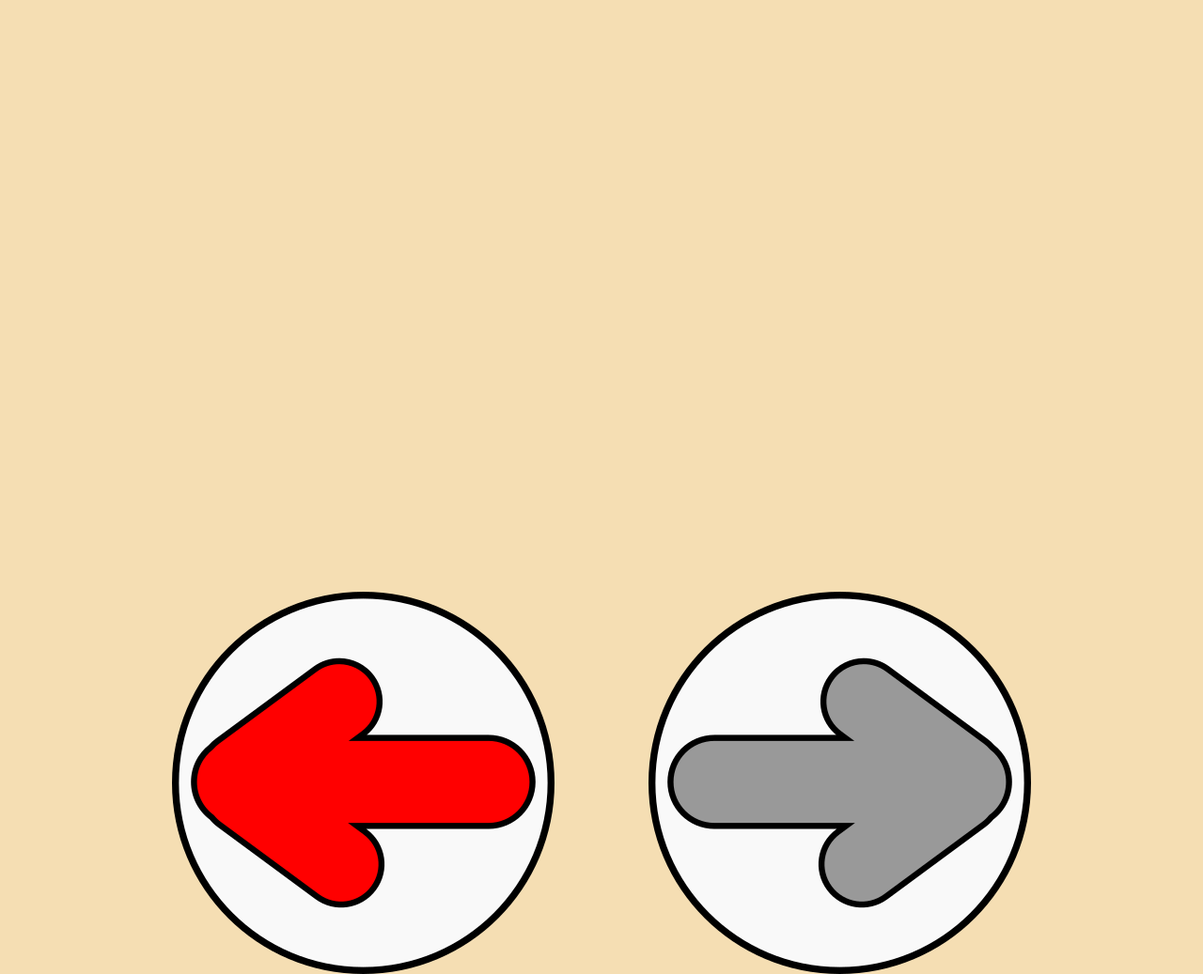
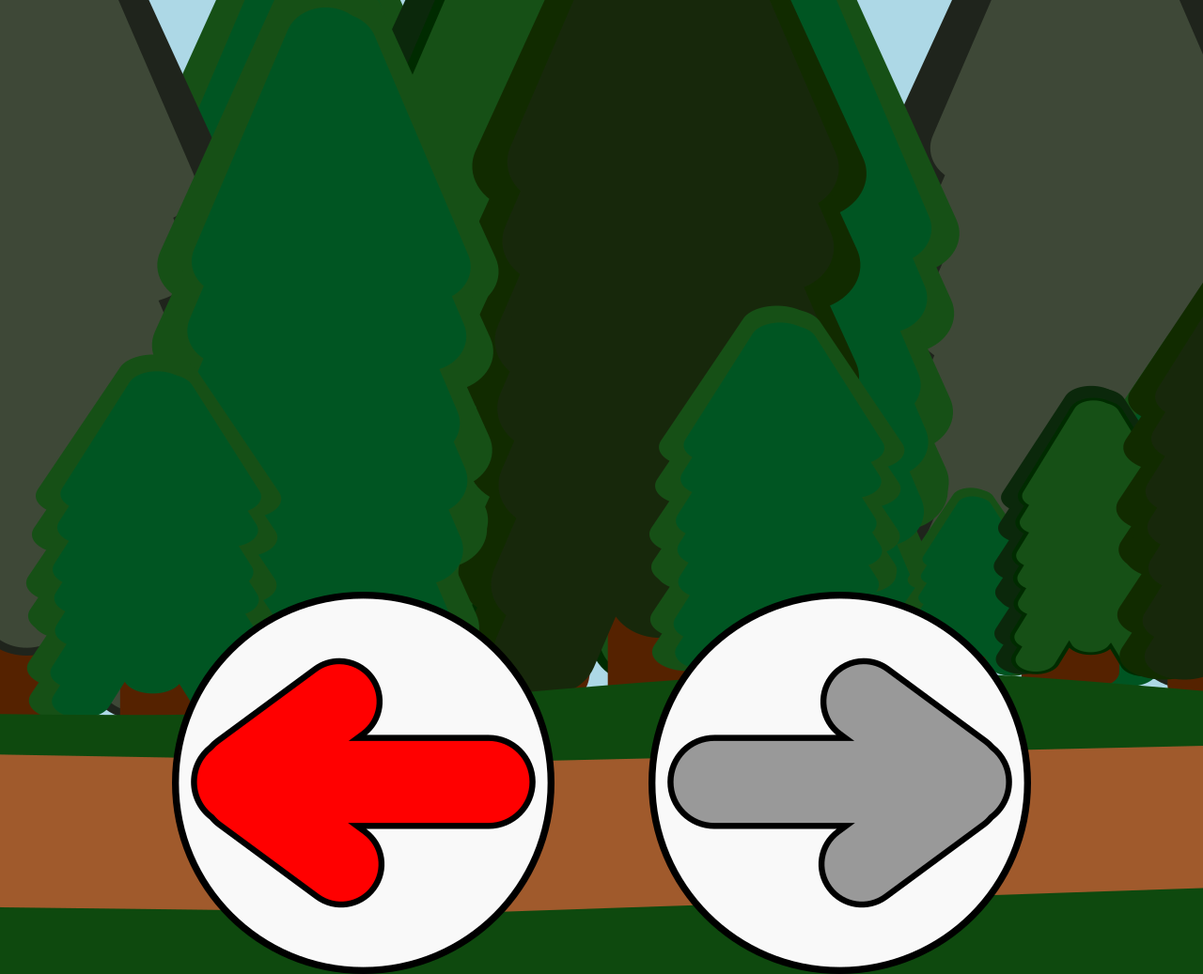
Before and after one commit to xfkoko/wedding-game, a plain HTML site: page index.html in a window 1280 px wide. Shown: the top 1037 px of the page at 94% size. Drawn offline with Linux system fonts and the light colour scheme; animation ran at ten frames a second.

Commit message:
Add background and more playable features

```diff
--- a/script.js
+++ b/script.js
@@ -5,18 +5,25 @@ window.addEventListener('load', function() {
     const CANVAS_HEIGHT = canvas.height = 1300;
 
     const rightArrow = new Image();
+    const leftArrow = new Image();
+    const redRightArrow = new Image();
+    const redLeftArrow = new Image();
+    const clickedRightArrow = new Image();
+    const clickedLeftArrow = new Image();
     rightArrow.src = 'arrow_frames/rightpassive.png';
-    const leftArrow = new Image();
     leftArrow.src = 'arrow_frames/leftpassive.png';
-    const redRightArrow = new Image();
     redRightArrow.src = 'arrow_frames/rightactive.png';
-    const redLeftArrow = new Image();
     redLeftArrow.src = 'arrow_frames/leftactive.png';
+    clickedRightArrow.src = 'arrow_frames/rightclicked.png';
+    clickedLeftArrow.src = 'arrow_frames/leftclicked.png';
     const R_ARROW_X = 1675;
     const R_ARROW_Y = 880
     const L_ARROW_X = 1168;
     const L_ARROW_Y = 880;
     let needNewArrow = true;
+    let rPressed = false;
+    let lPressed = false;
+    let pressedCounter = 0;
     let correctArrow = "";
     let rArrow = rightArrow;
     let lArrow = leftArrow;
@@ -34,7 +41,7 @@ window.addEventListener('load', function() {
             if (correctArrow === "Right") {
                 if (isInside(mousePos, rightArrow, R_ARROW_X, R_ARROW_Y)) {
                     //console.log("RIGHT: R_ARROW");
-                    needNewArrow = true;
+                    rPressed = true;
                     if (frameY === 0) {
                         frameY = 1;
                         speed = 1;
@@ -48,7 +55,8 @@ window.addEventListener('load', function() {
                 } else {
                     //console.log("Clicked wrong place");
                     if (frameY !== 0) {
-                        speed = speed - 3;
+                        speed = speed - 5;
+                        if (speed < 0 ) speed = 0;
                         if (staggerFrames >= 6 && speed < 1) frameY = 0;
                         else if (speed < 1) {
                             staggerFrames++;
@@ -59,7 +67,7 @@ window.addEventListener('load', function() {
             } else {
                 if (isInside(mousePos, leftArrow, L_ARROW_X, L_ARROW_Y)) {
                     //console.log("RIGHT: L_ARROW");
-                    needNewArrow = true;
+                    lPressed = true;
                     if (frameY === 0) {
                         frameY = 1;
                         speed = 1;
@@ -73,7 +81,8 @@ window.addEventListener('load', function() {
                 } else {
                     //console.log("Clicked wrong place");
                     if (frameY !== 0) {
-                        speed = speed - 3;
+                        speed = speed - 5;
+                        if (speed < 0 ) speed = 0;
                         if (staggerFrames >= 6 && speed < 1) frameY = 0;
                         else if (speed < 1) {
                             staggerFrames++;
@@ -92,10 +101,26 @@ window.addEventListener('load', function() {
     this.window.addEventListener('keydown', function(e) {
         console.log(e.keyCode);
         if (e.keyCode === 32) {
+            speed = 0;
+            speedScore = 0;
             frameY = 0;
             staggerFrames = 6;
         }
     })
+
+    function sleep(delay) {
+        var start = new Date().getTime();
+        while (new Date().getTime() < start + delay);
+    }
+
+    const backgroundLayer1 = new Image();
+    backgroundLayer1.src ="background001.png";
+
+    const SOMETHING = 13000;
+    let x = 0;
+    let questionTime1 = 0;
+    let questionTime2 = 0;
+    let questionTime3 = 0;
 
     const playerImage = new Image();
     playerImage.src = 'groom_frames/animations.png';
@@ -126,6 +151,25 @@ window.addEventListener('load', function() {
 
     function animate(){
         ctx.clearRect(0, 0, CANVAS_WIDTH, CANVAS_HEIGHT);
+
+        if (-x > 10000 && questionTime1 != 2) {
+            questionTime1 = 1;
+        }
+        ctx.drawImage(backgroundLayer1, x, 0);
+        if (questionTime1 === 1 || questionTime2 === 1 || questionTime3 === 1) {
+            speed = 0;
+            speedScore = 0;
+            staggerFrames = 6;
+            frameY = 0;
+            needNewArrow = false;
+            rArrow = rightArrow;
+            lArrow = leftArrow;
+        } else {
+            if (x < -SOMETHING) x = -speedScore/3;
+            else x -= speedScore/3;
+        }
+        ctx.font = "100px Arial";
+        ctx.fillText("X: " + Math.round(-x), 0, 100);
         if (frameY === 0) {
             divider = 26;
         } else {
@@ -133,8 +177,22 @@ window.addEventListener('load', function() {
         }
         let position = Math.floor(gameFrame/staggerFrames) % divider;
         frameX = spriteWidth * position;
-
-        if (needNewArrow) {
+        if(rPressed) {
+            if (pressedCounter > 10) {
+                pressedCounter = 0;
+                rPressed = false;
+                needNewArrow = true;
+            } else pressedCounter++;
+            rArrow = clickedRightArrow;
+        } else if (lPressed) {
+            if (pressedCounter > 10) {
+                pressedCounter = 0;
+                lPressed = false;
+                needNewArrow = true;
+            } else pressedCounter++;
+            lArrow = clickedLeftArrow;
+        }
+        else if (needNewArrow) {
             needNewArrow = false;
             correctArrow = randomArrow();
             if (correctArrow === "Right") {
--- a/style.css
+++ b/style.css
@@ -2,7 +2,7 @@ body {
     background: black;
 }
 #canvas1 {
-    background: wheat;
+    background: lightblue;
     position: absolute;
     top: 50%;
     left: 50%;
```
Also changed, not shown: background001.png (added), characters.svg.
